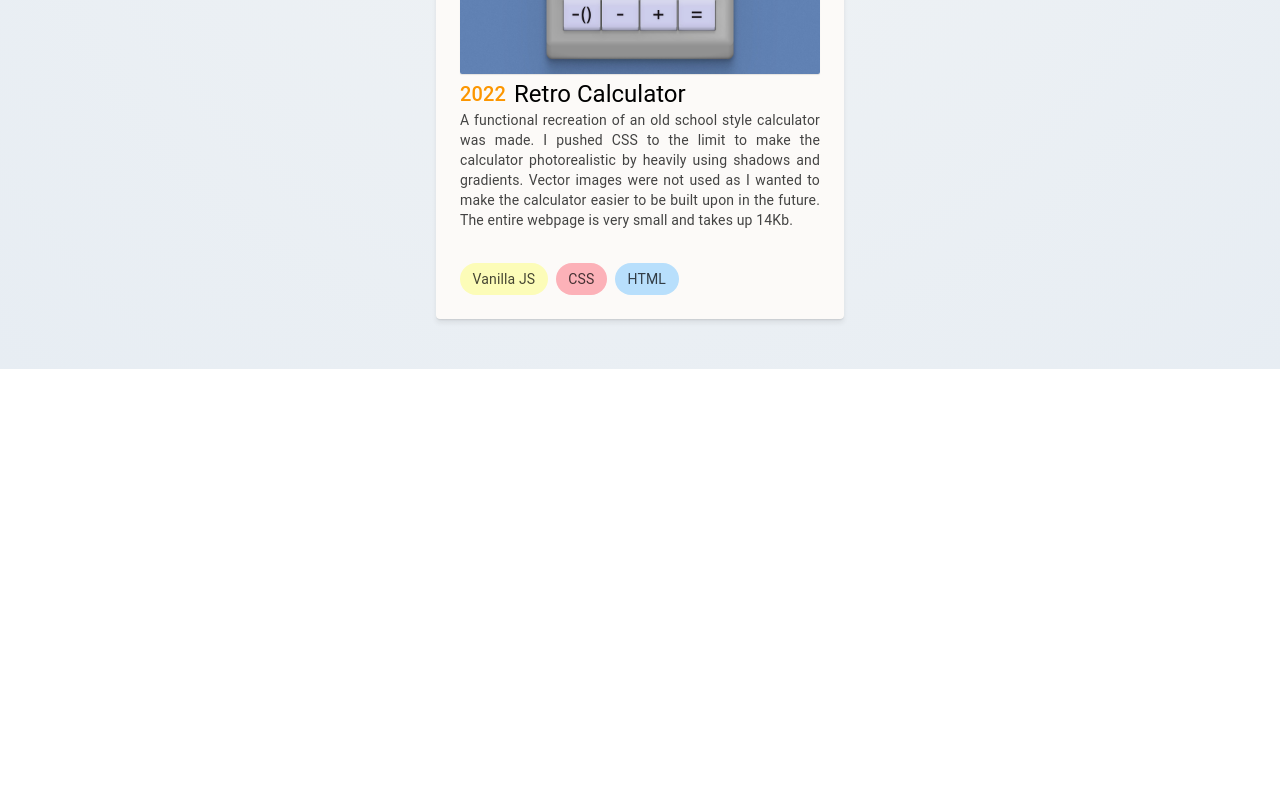
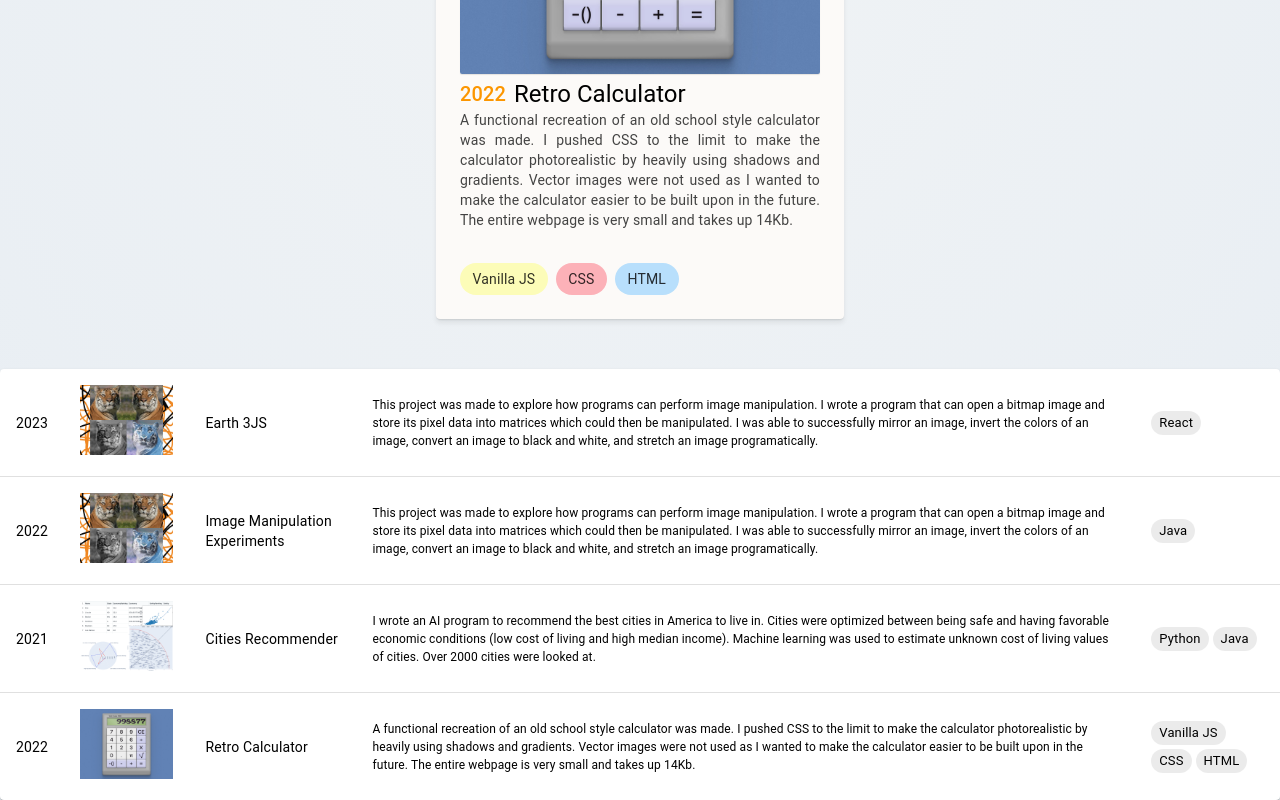
Before and after one commit to M-Valentino/M-Valentino_Node, a Next.js app: page /projects in a window 1280 px wide. Shown: the part 909-1709 px from the top of the page. Before the commit the page ends 1278 px from the top, so only its background shows below. Built offline with nearby package versions, Linux system fonts and the light colour scheme.

Commit message:
added table view

```diff
--- a/src/components/LanguageChip.jsx
+++ b/src/components/LanguageChip.jsx
@@ -25,7 +25,7 @@ export const LanguageChip = (props) => {
       <Typography
         variant="body2"
         color="text.primary"
-        style={{ fontWeight: 400, opacity: 0.72 }}
+        style={{ fontWeight: 400, opacity: 0.8 }}
       >
         {props.label}
       </Typography>
--- /dev/null
+++ b/src/components/ProjectTable.jsx
@@ -0,0 +1,41 @@
+import * as React from 'react';
+import Table from '@mui/material/Table';
+import TableBody from '@mui/material/TableBody';
+import TableCell from '@mui/material/TableCell';
+import TableContainer from '@mui/material/TableContainer';
+import TableHead from '@mui/material/TableHead';
+import TableRow from '@mui/material/TableRow';
+import Paper from '@mui/material/Paper';
+import { projectContent } from '@/consts/projectContent';
+import { Chip, Typography } from '@mui/material';
+import { LanguageChip } from './LanguageChip';
+
+export default function ProjectTable() {
+
+  return (
+    <TableContainer component={Paper}>
+      <Table sx={{ minWidth: 650 }} aria-label="simple table">
+
+        <TableBody>
+          {projectContent.map((row) => (
+            <TableRow
+              key={row.date}
+              sx={{ '&:last-child td, &:last-child th': { border: 0 } }}
+            >
+              <TableCell align="left">{row.date}</TableCell>
+              <TableCell align="left"><img src={row.imageLink} height={70}/></TableCell>
+              <TableCell align="left">{row.title}</TableCell>
+              <TableCell align="left"><Typography style={{fontSize: 12}}>{row.description}</Typography></TableCell>
+              <TableCell align='left'>{row.languages.map((props) => (
+
+                <Chip label={props} size="small" style={{margin: 2}}/>
+
+            ))} </TableCell>
+
+            </TableRow>
+          ))}
+        </TableBody>
+      </Table>
+    </TableContainer>
+  );
+}
--- a/src/pages/projects.jsx
+++ b/src/pages/projects.jsx
@@ -6,6 +6,7 @@ import { ThemeProvider } from "@mui/material/styles";
 import { MainTheme } from "@/utils/MUITheme";
 import NavBar from "@/components/navbar";
 import ProjectCard from "@/components/ProjectCard";
+import ProjectTable from "@/components/ProjectTable";
 import { projectContent } from "@/consts/projectContent";
 
 export default function projects() {
@@ -37,6 +38,7 @@ export default function projects() {
               </Grid>
             ))}
           </Grid>
+          <ProjectTable/>
         </ThemeProvider>
       </main>
     </>
```
